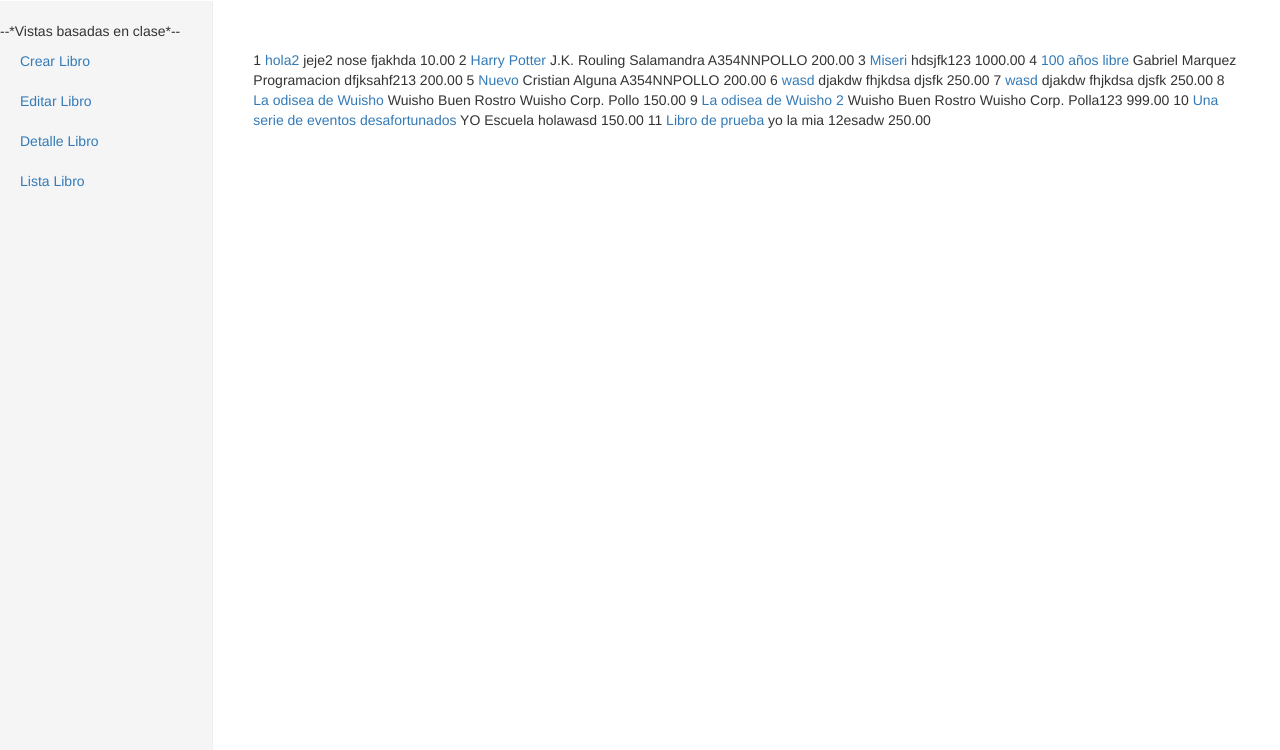
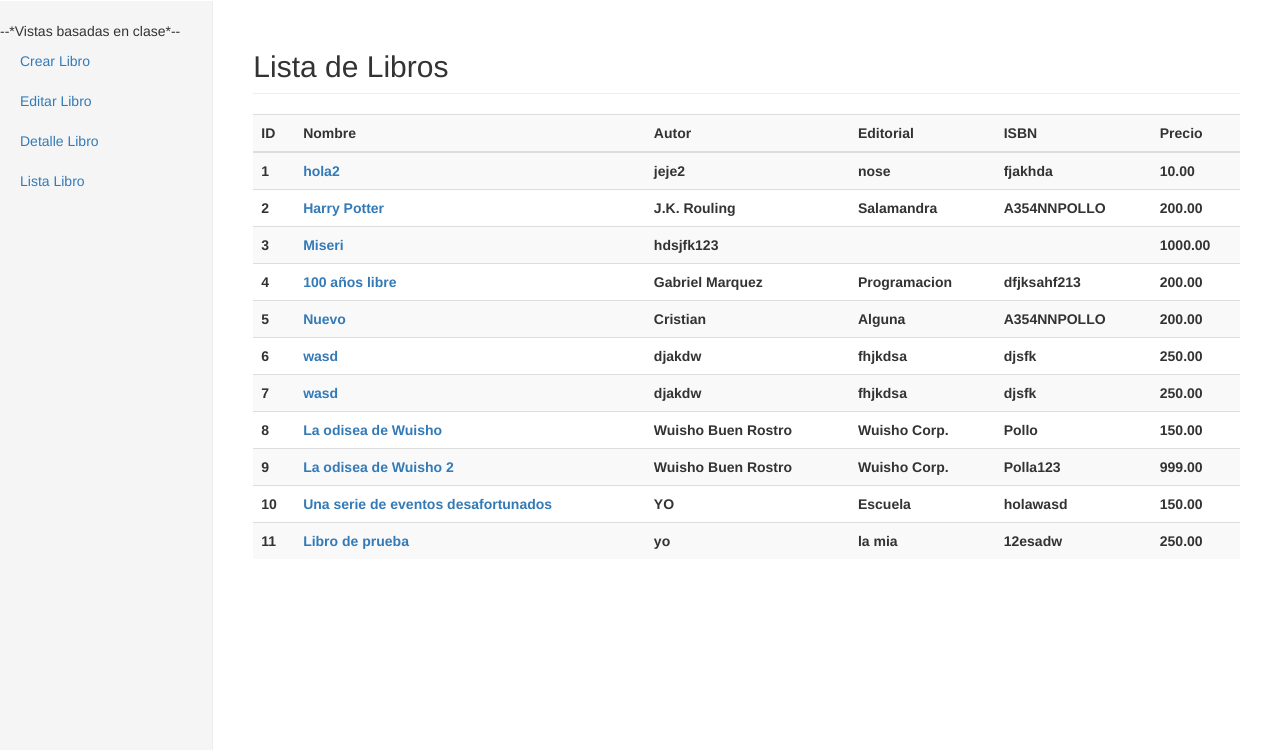
Before and after one commit to annieVidal/examen_unidad_4, a Django app: template biblioteca/templates/libros/libromodelo_list.html in a window 1280 px wide. Shown: the part 50-800 px from the top of the page. Run offline with Django 3.2, Linux system fonts and the light colour scheme; the template is opened without the code that fills it: values that come from a table or form of the project are taken from there, others are empty; data comes from the database, SQL or seed files in the repository; some libraries are stand-ins or nearby versions.

Commit message:
actualizacion del proyecto

```diff
--- a/biblioteca/templates/libros/libromodelo_list.html
+++ b/biblioteca/templates/libros/libromodelo_list.html
@@ -9,6 +9,23 @@
 
 {%block content%}
 
+
+<h2 class="sub-header">Lista de Libros</h2>
+          <div class="table-responsive">
+            <table class="table table-striped">
+<thead></thead>
+                <tr>
+                  <th>ID</th>
+                  <th>Nombre</th>
+                  <th>Autor</th>
+                  <th>Editorial</th>
+                  <th>ISBN</th>
+                  <th>Precio</th>
+                </tr>
+              </thead>
+              <tbody>
+
+    <ul>
   {%for libromodelo in object_list%}
 
     <tr>
```
Also changed, not shown: README.md, 1 other file.
